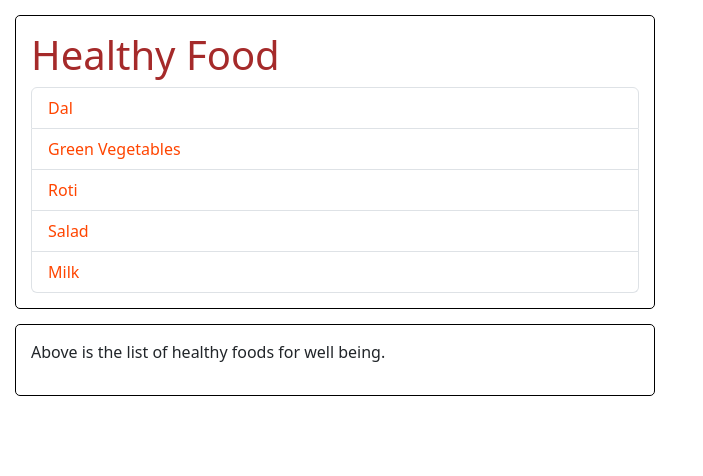
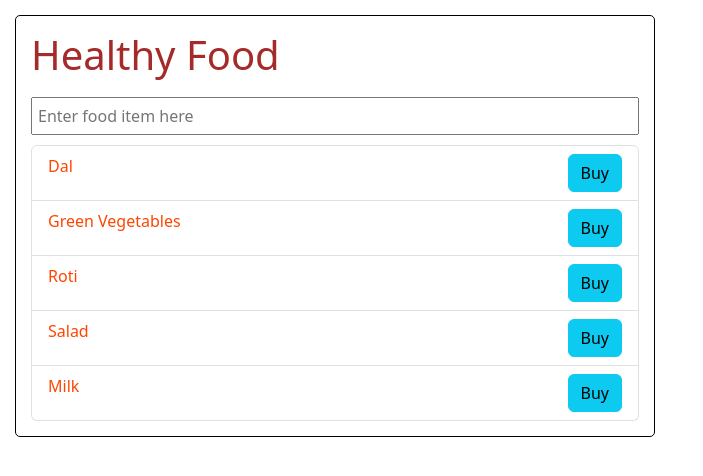
Before and after one commit to BhavikaBajaj/react-learning, a React (Vite) app in the folder learning-fragments/: page / in a window 1280 px wide. Shown: the top 476 px of the page, without its empty margins (0-703 px from the left). Built offline with nearby package versions, Linux system fonts and the light colour scheme.

Commit message:
Event handling in react

```diff
--- a/learning-fragments/src/App.jsx
+++ b/learning-fragments/src/App.jsx
@@ -3,6 +3,7 @@ import "bootstrap/dist/css/bootstrap.min.css";
 import FoodItems from "./components/FoodItems";
 import ErrorMessage from "./components/ErrorMessage";
 import Container from "./components/Container";
+import FoodInput from "./components/Foodinput";
 
 function App() {
   // let foodItems = [];
@@ -12,11 +13,12 @@ function App() {
       <Container>
         <h1 className="food-heading">Healthy Food</h1>
         <ErrorMessage items={foodItems}></ErrorMessage>
+        <FoodInput></FoodInput>
         <FoodItems items={foodItems}></FoodItems>
       </Container>
-      <Container>
+      {/* <Container>
         <p>Above is the list of healthy foods for well being.</p>
-      </Container>
+      </Container> */}
     </>
   );
 }
--- /dev/null
+++ b/learning-fragments/src/components/FoodInput.jsx
@@ -0,0 +1,15 @@
+import styles from "./FoodInput.module.css";
+const FoodInput = () => {
+  const handleOnChange = (event) => {
+    console.log(event.target.value);
+  };
+  return (
+    <input
+      type="text"
+      placeholder="Enter food item here"
+      className={styles["food-input"]}
+      onChange={handleOnChange}
+    />
+  );
+};
+export default FoodInput;
--- /dev/null
+++ b/learning-fragments/src/components/FoodInput.module.css
@@ -0,0 +1,5 @@
+.food-input {
+  width: 100%;
+  padding: 5px;
+  margin: 10px 0px;
+}
--- a/learning-fragments/src/components/Item.jsx
+++ b/learning-fragments/src/components/Item.jsx
@@ -1,10 +1,19 @@
 import styles from "./Item.module.css";
 
-console.log(styles);
 const Item = ({ foodItem }) => {
+  const handleOnClick = (event) => {
+    console.log(event);
+    console.log(`Item being bought: ${foodItem}`);
+  };
   return (
     <li className={`${styles["item"]} list-group-item`}>
       <span className={styles["item-span"]}>{foodItem}</span>
+      <button
+        className={`${styles["button"]} btn btn-info`}
+        onClick={(event) => handleOnClick(event)}
+      >
+        Buy
+      </button>
     </li>
   );
 };
--- a/learning-fragments/src/components/Item.module.css
+++ b/learning-fragments/src/components/Item.module.css
@@ -1,8 +1,13 @@
 .item {
-  /* background-color: khaki; */
+  background-color: white;
 }
 
 .item-span {
   font-weight: 500;
   color: orangered;
 }
+
+.button {
+  float: right;
+  cursor: pointer;
+}
```
